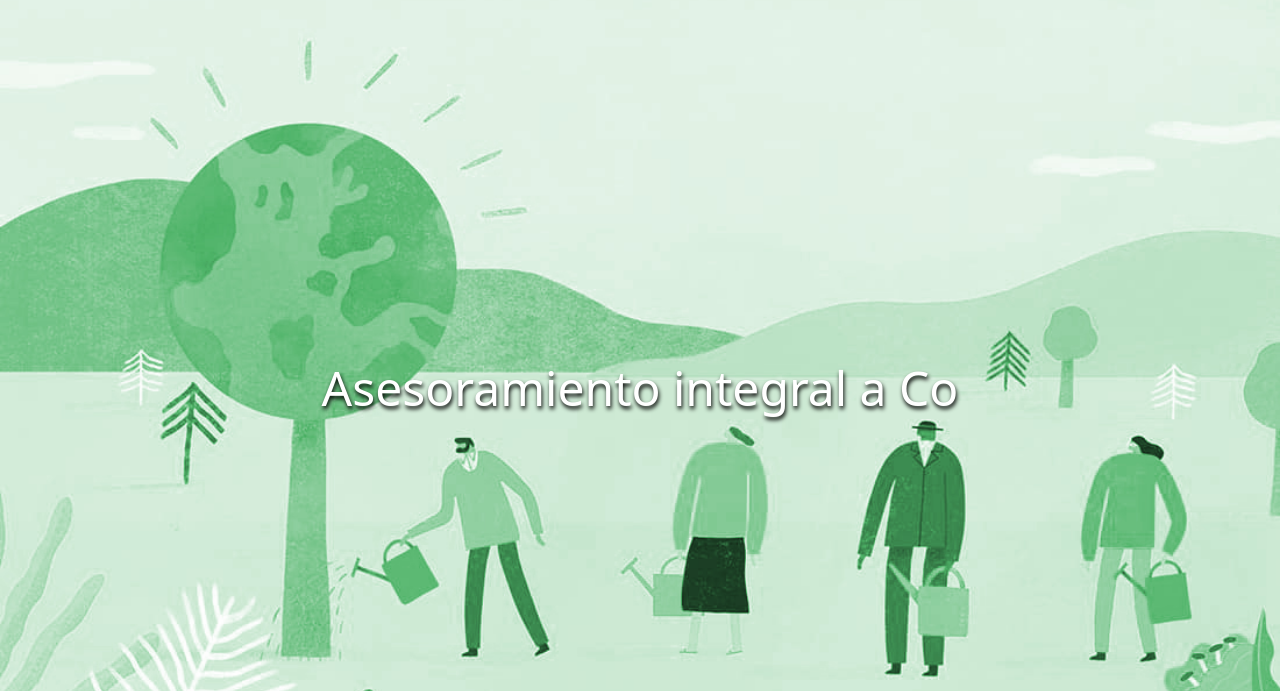
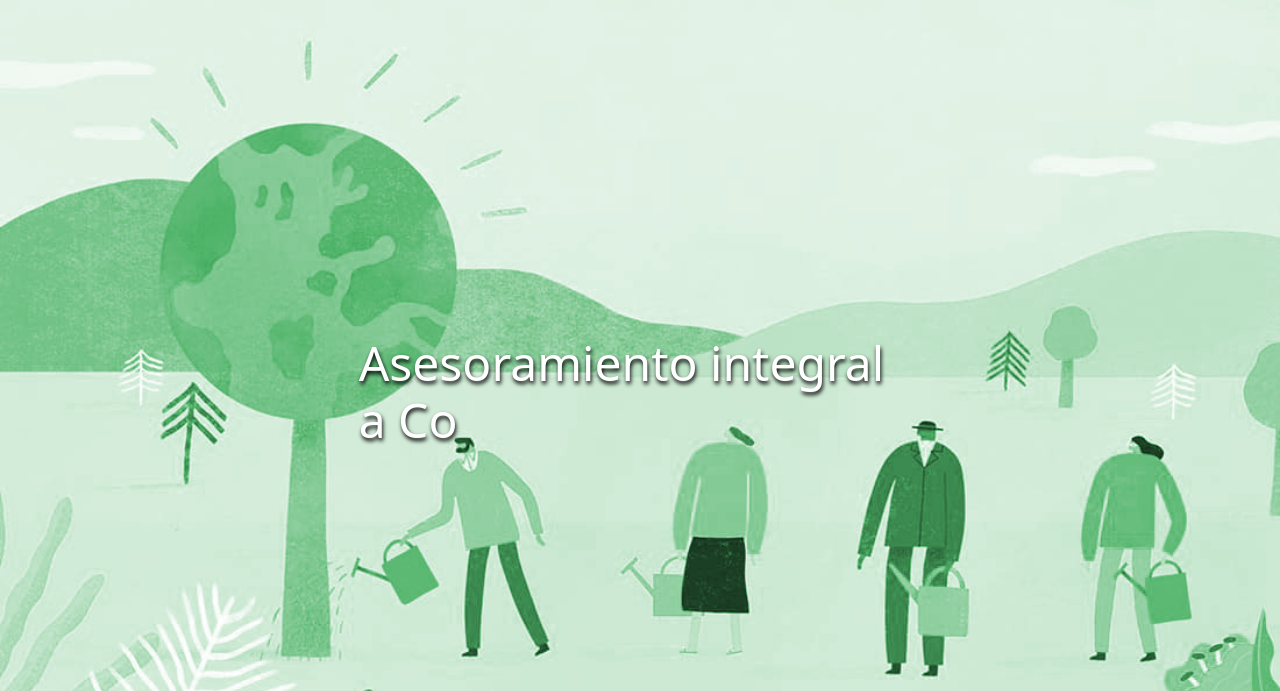
Before and after one commit to agustint96/asescoop, a plain HTML site: page index.html in a window 1280 px wide. Shown: the part 109-800 px from the top of the page. Drawn offline with nearby package versions, Linux system fonts and the light colour scheme.

Commit message:
modificaciones titulo

```diff
--- a/styles.css
+++ b/styles.css
@@ -11,11 +11,18 @@ margin: 0;}
 
 }
 
+h1{
+  padding: 3%;
+  font-size: 3rem;
+}
+
 .fuente{
   text-shadow: 1px 3px 4px black;
+  font-size: 0.1rem;
 }
 
 .box{
+  margin: 3%;
   color: rgb(255, 255, 255);
 
 }
@@ -75,9 +82,7 @@ img{
     height: auto;
 }
 
-h1{
-  font-size: 3rem;
-}
+
 h2{
   font-size: 2rem;
 }
```
Also changed, not shown: index.html (+1 -2 lines).
